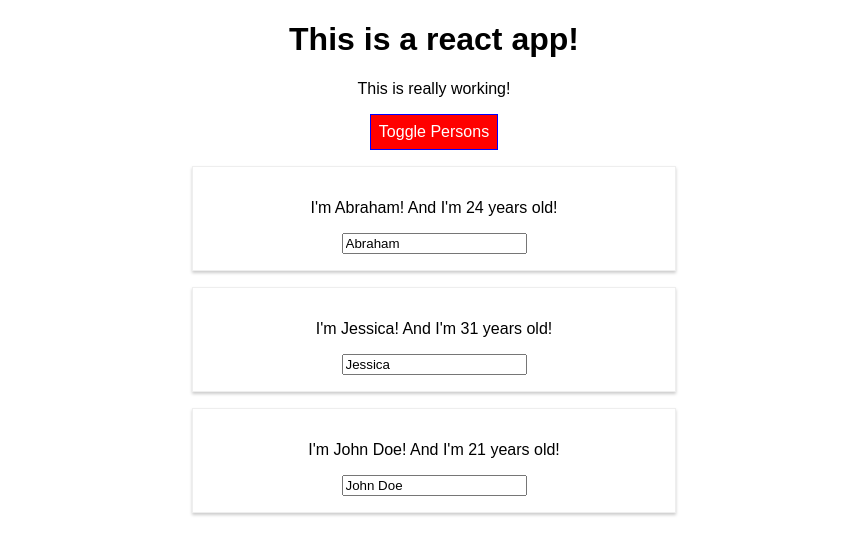
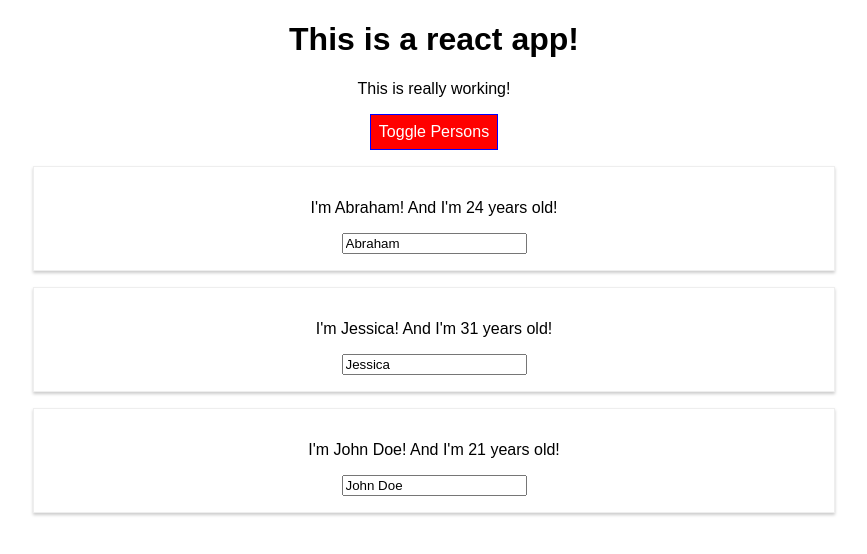
Before and after one commit to martinezabraham194/ReactTutorials, a React (Create React App) app: page / in a window 1280 px wide. Both pictures are taken after a click on the button "Toggle Persons". Shown: the top 554 px of the page, without its empty margins (206-1073 px from the left). Built offline with nearby package versions, Linux system fonts and the light colour scheme.

Commit message:
remove Radium complete to start global styling in CSS

```diff
--- a/src/App.js
+++ b/src/App.js
@@ -1,6 +1,5 @@
 import React, { Component } from 'react';
 import logo from './logo.svg';
-import Radium, { StyleRoot } from 'radium';
 
 import './App.css';
 import Person from './Person/Person';
@@ -51,10 +50,6 @@
         border: '1px solid blue',
         padding: '8px',
         cursor: 'pointer',
-        ':hover': {
-          backgroundColor: 'lightgreen',
-          color: 'black'
-        }
     };
 
     let persons = null;
@@ -74,10 +69,6 @@
       );
 
       style.backgroundColor = 'red';
-      style[':hover'] = {
-        backgroundColor: 'lightred',
-        color: 'black'
-      }
     }
 
     const classes = []
@@ -91,7 +82,6 @@
     }
 
     return (
-      <StyleRoot>
         <div className="App">
           <h1>This is a react app!</h1>
           <p className={classes.join(' ')} >This is really working!</p>
@@ -100,9 +90,8 @@
             onClick={this.togglePersonsHandler}>Toggle Persons</button>
           {persons}
         </div>
-      </StyleRoot>
     );
   }
 }
 
-export default Radium(App);
+export default App;
--- a/src/Person/Person.js
+++ b/src/Person/Person.js
@@ -1,19 +1,11 @@
 import React from 'react';
 import ReactDOM from 'react-dom';
-import Radium from 'radium';
 
 import './Person.css';
 
 const person = (props) => {
-
-    const style = {
-        '@media (min-width: 500px)': {
-            width: '450px'
-        }
-    }
-
     return (
-        <div className="Person" style={style}>
+        <div className="Person">
             <p onClick={props.click}>I'm {props.name}! And I'm {props.age} years old!</p>
             <p>{props.children}</p>
             <input type="text"  onChange={props.changed} value={props.name}/>
@@ -21,4 +13,4 @@
     );
 }
 
-export default Radium(person);
+export default person;
```
